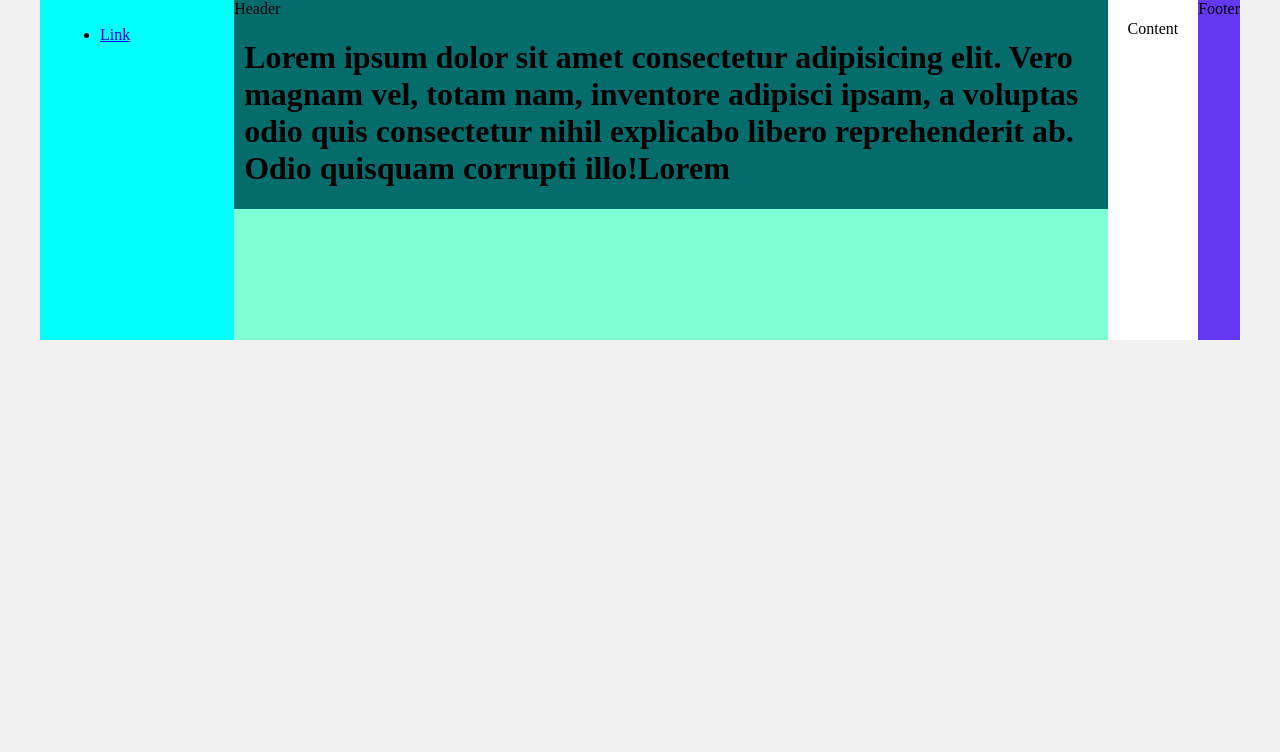
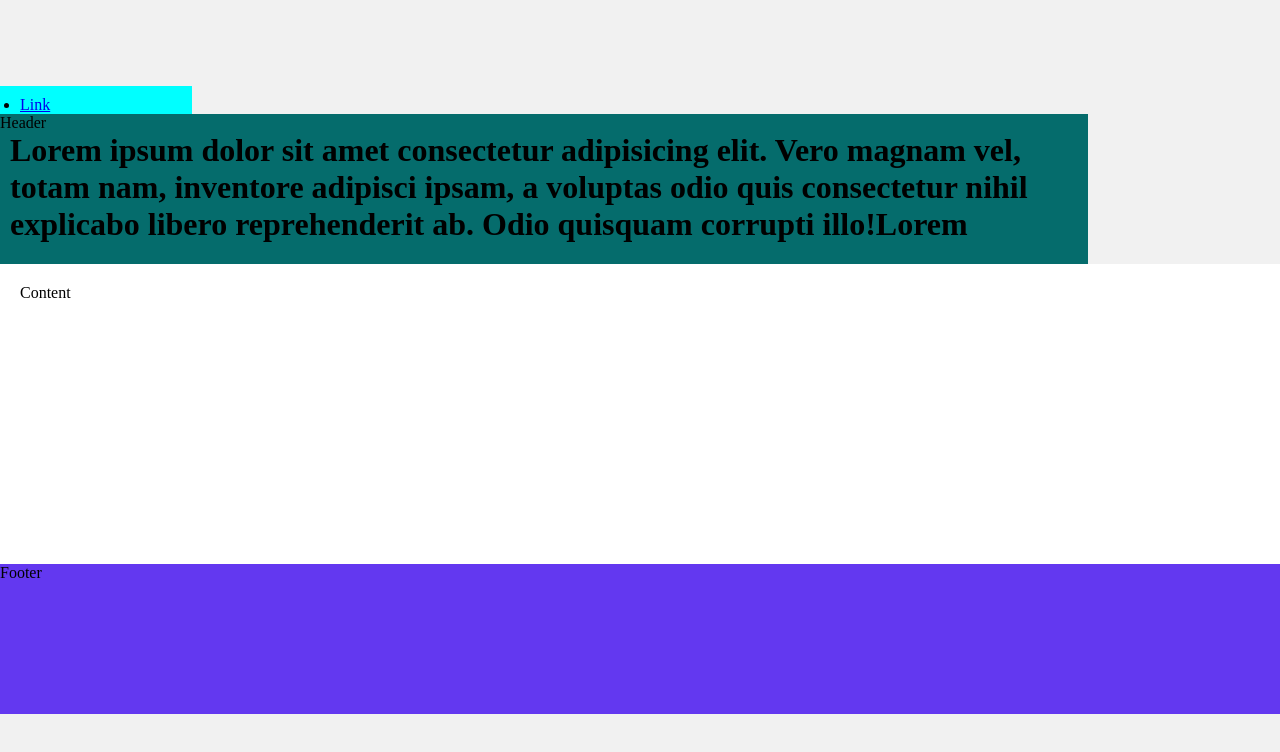
Before and after one commit to C4n2h4/desafiosDIO, a plain HTML site: page ClinicaVeterinaria/index.html in a window 1280 px wide. Drawn offline with Linux system fonts and the light colour scheme.

Commit message:
UpdateBase
TerceiroUpdate da Versão

```diff
--- a/ClinicaVeterinaria/base.css
+++ b/ClinicaVeterinaria/base.css
@@ -1,18 +1,19 @@
-html, body {
+*{
     margin: 0;
+    padding: 0;
+    box-sizing: border-box;
 }
+
+
 body {
+    display: flex;
+    align-items: center;
+    justify-content: center;
     background-color: #f1f1f1;
-    display: flex;
+    height: 100vh;
     justify-content: center;
 }
 
-.wrapper {
-    width: 1200px;
-    display: flex;
-    margin: 0 auto;
-    background-color: aquamarine;
-}
 .main {
     display: flex;
     flex-flow: column;
```
